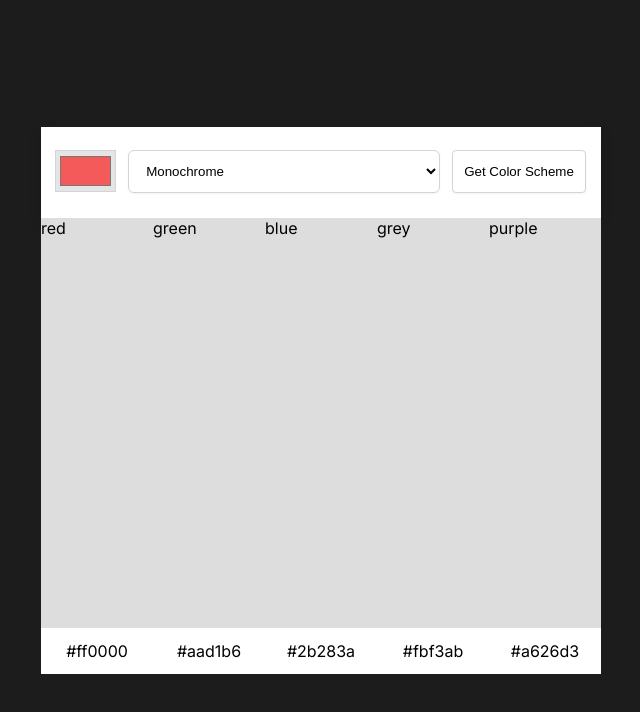
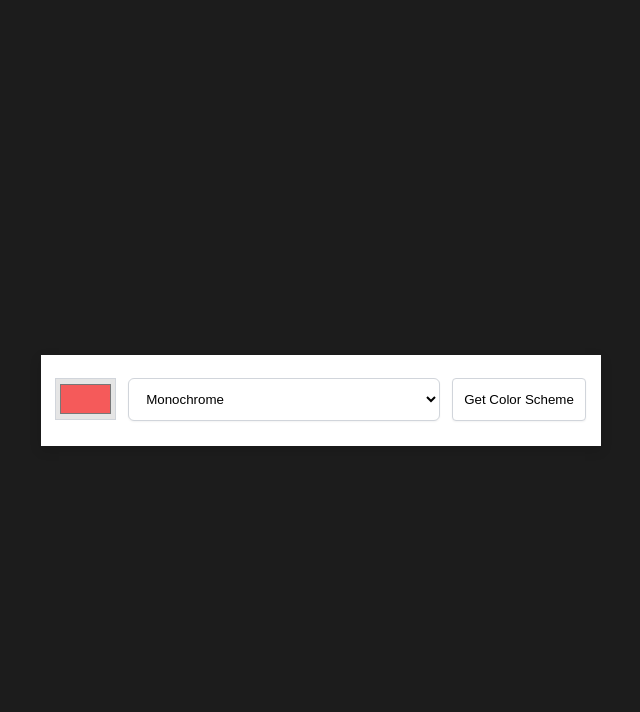
Before and after one commit to fwzmhmd/colour-scheme-generator, a plain HTML site: page index.html in a window 1280 px wide. Shown: the whole page, without its empty margins (319-959 px from the left). Drawn offline with Linux system fonts and the light colour scheme; no server answers.

Commit message:
Remove unused html divs

```diff
--- a/index.html
+++ b/index.html
@@ -31,21 +31,9 @@
         <button>Get Color Scheme</button>
       </div>
 
-      <div id="scheme-colors">
-        <div>red</div>
-        <div>green</div>
-        <div>blue</div>
-        <div>grey</div>
-        <div>purple</div>
-      </div>
+      <div id="scheme-colors"></div>
 
-      <div id="scheme-hex">
-        <div>#ff0000</div>
-        <div>#aad1b6</div>
-        <div>#2b283a</div>
-        <div>#fbf3ab</div>
-        <div>#a626d3</div>
-      </div>
+      <div id="scheme-hex"></div>
     </div>
     <script src="script.js"></script>
   </body>
```
